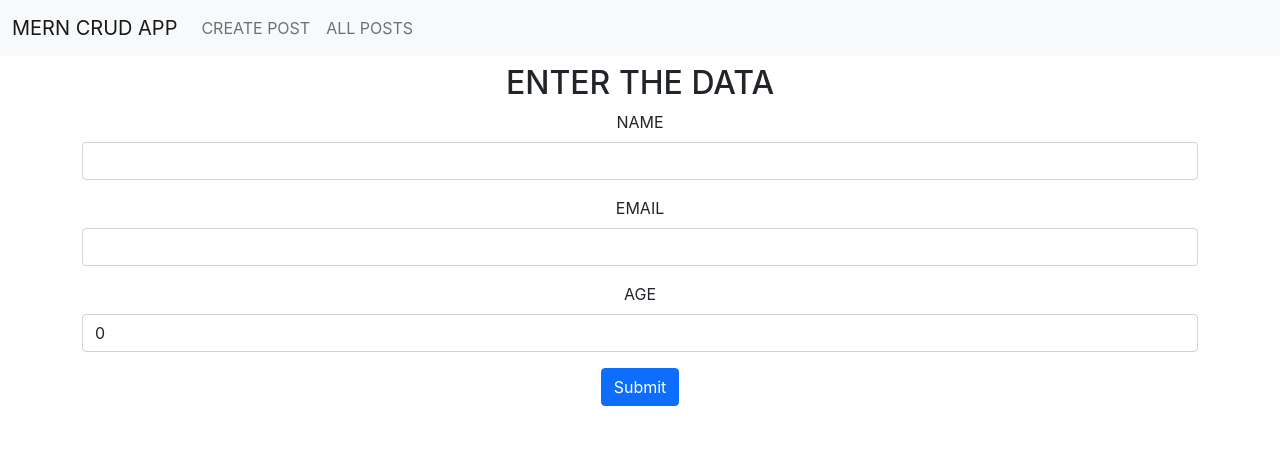
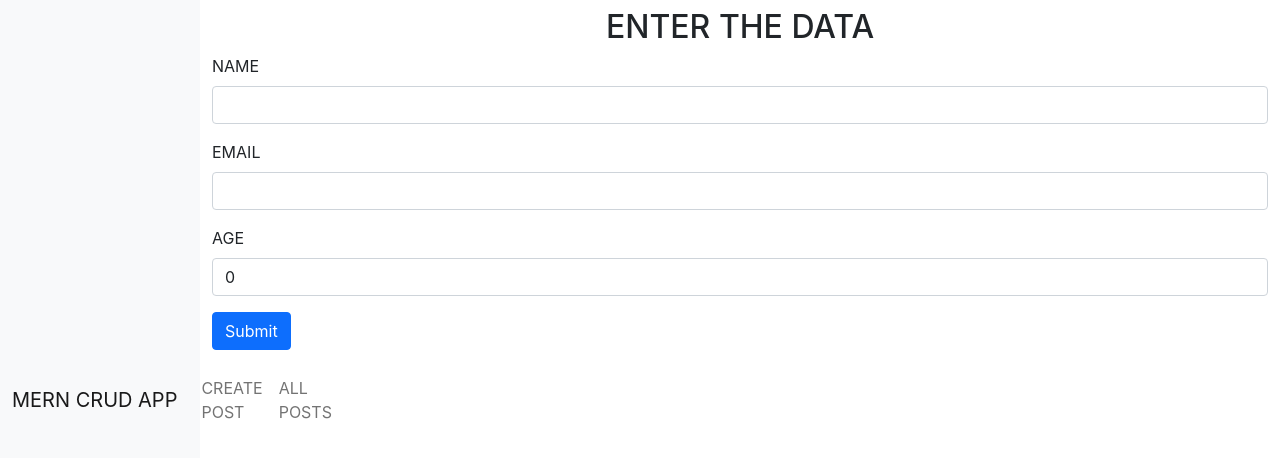
Before and after one commit to Mitesh2020/MERN-CRUD-APP-FRONTEND, a React (Create React App) app: page / in a window 1280 px wide. Shown: the top 458 px of the page. Built offline with nearby package versions, Linux system fonts and the light colour scheme.

Commit message:
Update App.css

```diff
--- a/src/App.css
+++ b/src/App.css
@@ -1,3 +1,12 @@
+/* App.css */
 .App {
-  text-align: center;
+  display: grid; /* Use grid layout for overall structure */
+  grid-template-columns: 1fr; /* Single column for small screens */
+  min-height: 100vh; /* Set minimum height for full viewport */
 }
+
+@media (min-width: 768px) { /* Adjust breakpoint for larger screens */
+  .App {
+    grid-template-columns: 200px 1fr; /* Two columns for medium+ screens */
+  }
+}
```
